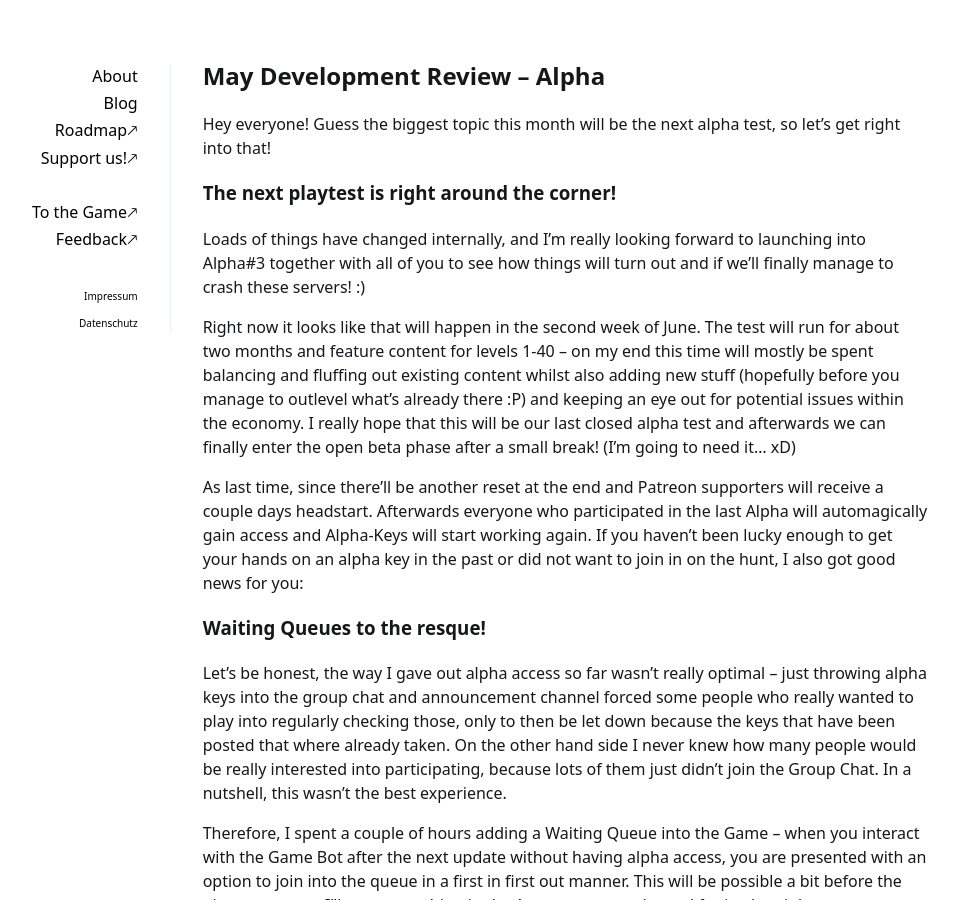
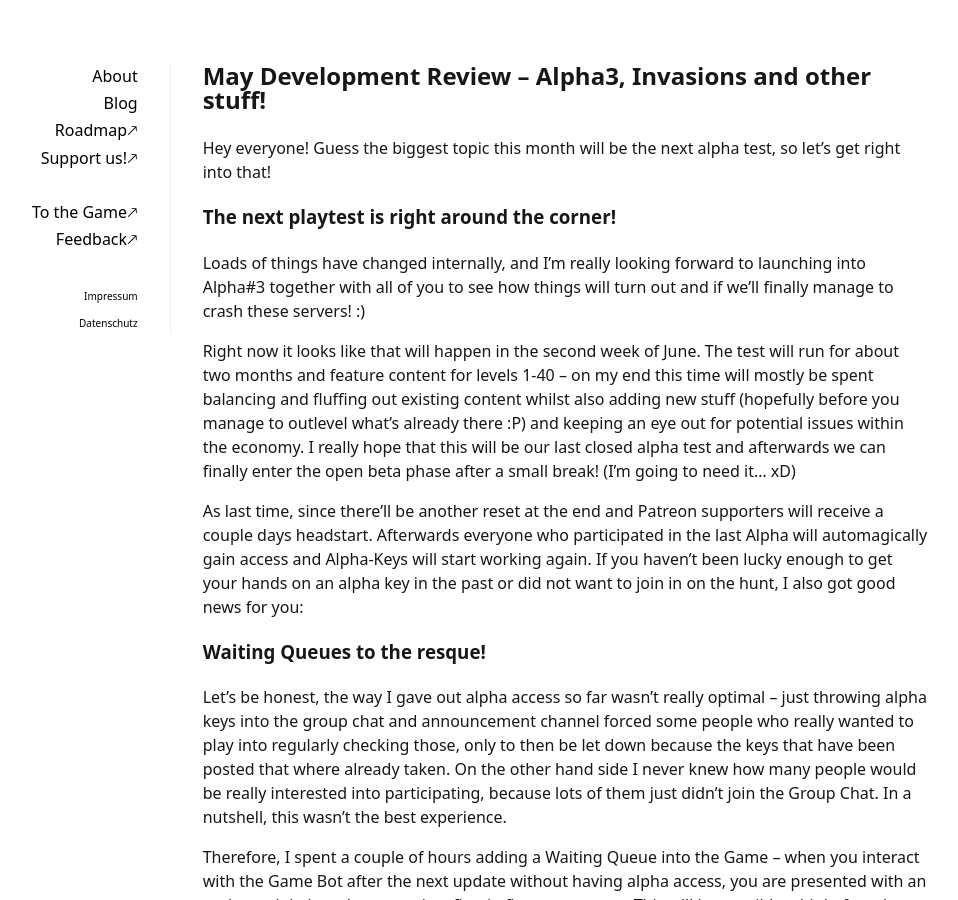
Before and after one commit to TypoTales/Website, a Jekyll site: the page built from docs/_posts/2021-06-01-may-review-2021.md, in a window 1280 px wide and 900 px high. Shown: the whole window, without its empty margins (160-1118 px from the left). Built offline with Jekyll 4.4.1, drawn with Linux system fonts in a browser that asks for light colours.

Commit message:
Fixed the title

```diff
--- a/docs/_posts/2021-06-01-may-review-2021.md
+++ b/docs/_posts/2021-06-01-may-review-2021.md
@@ -1,6 +1,6 @@
 ---
 layout: post
-title: May Development Review – Alpha #3 coming soon!
+title: May Development Review – Alpha3, Invasions and other stuff!
 description: Some talk about the third alpha test and what I've been up to throughout May.
 summary: Some talk about the third alpha test and what I've been up to throughout May.
 ---
```
